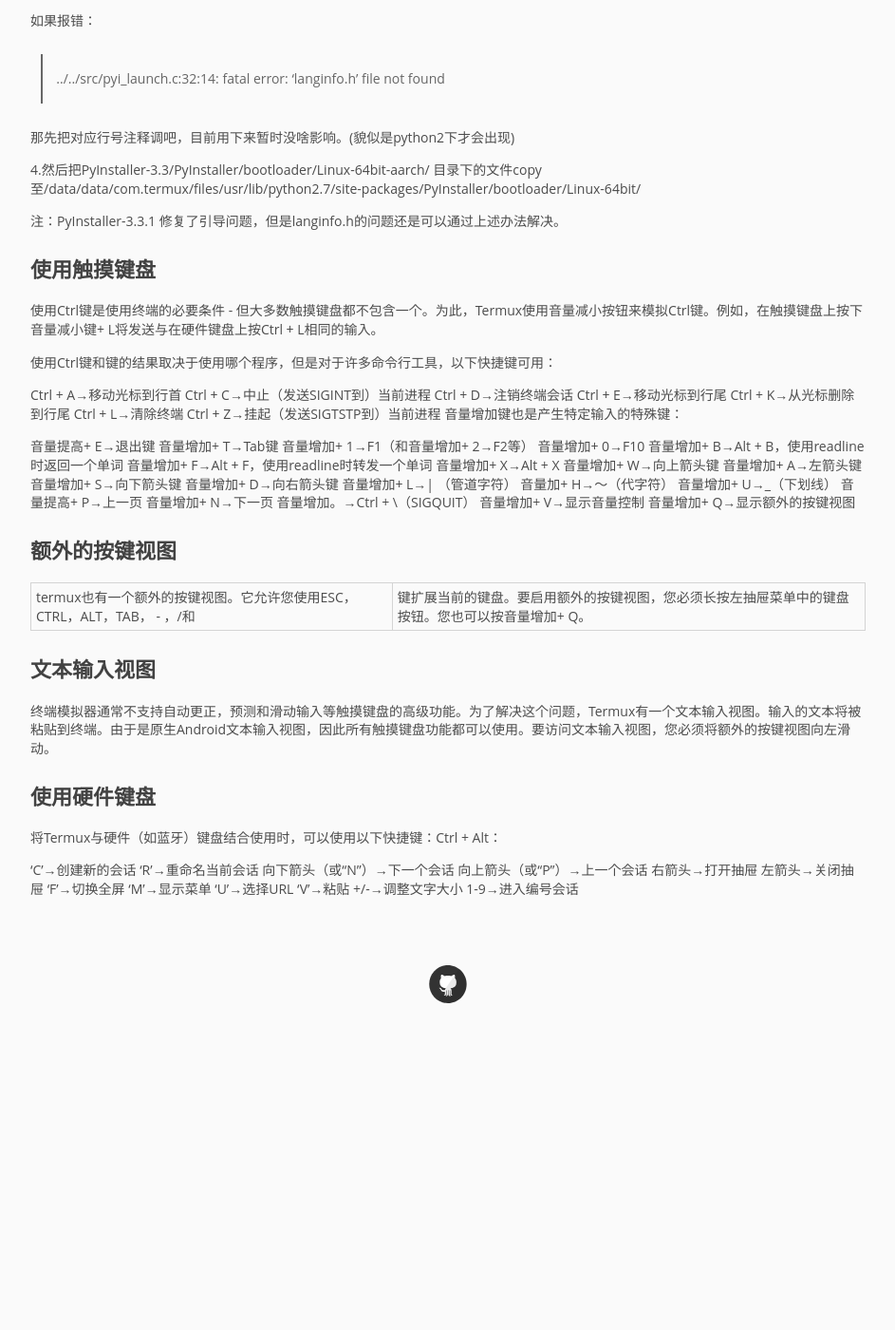
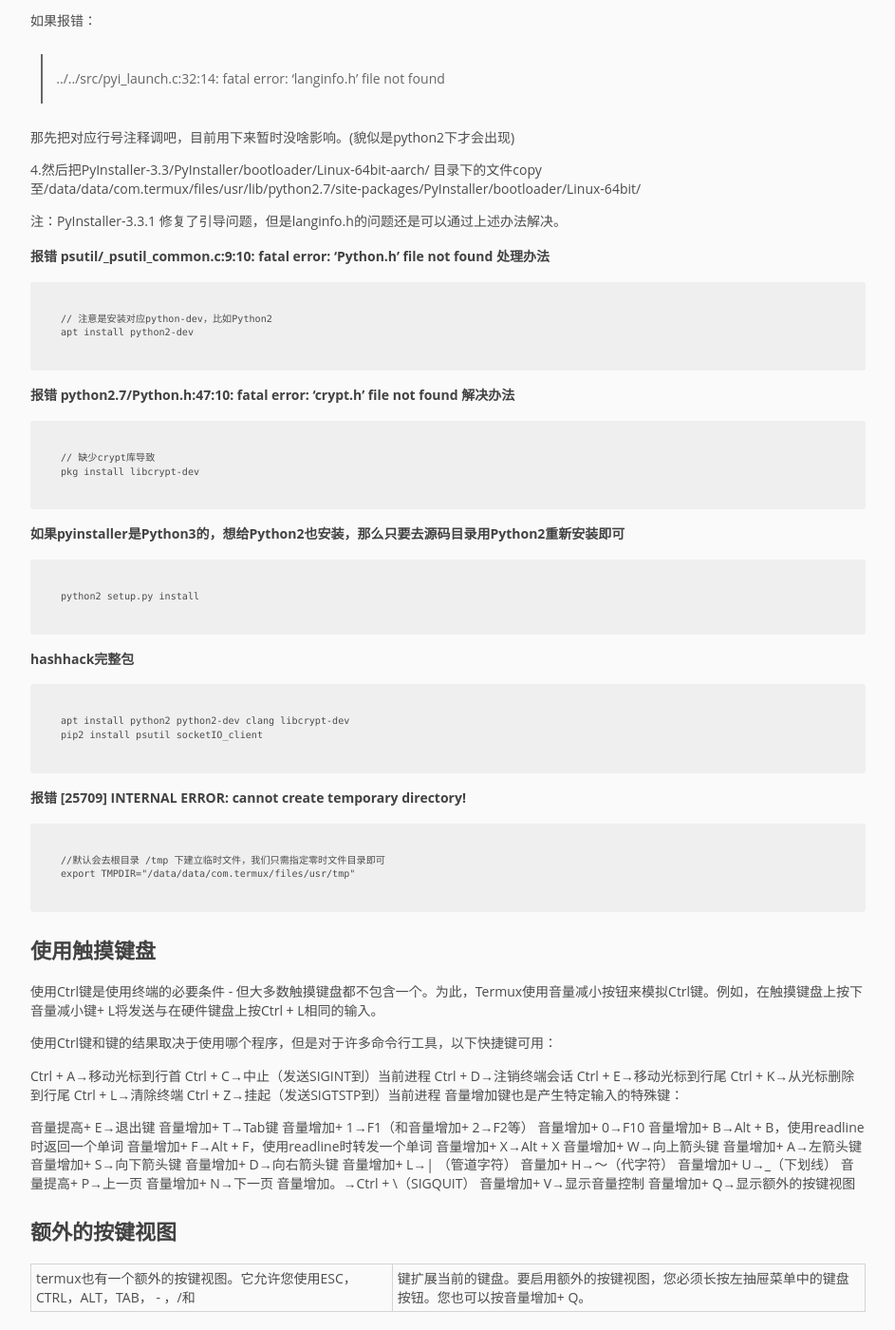
Before and after one commit to pingmalu/pingmalu.github.io, a Jekyll site: the page built from _posts/2017-12-18-Termux使用笔记.md, in a window 1280 px wide and 1400 px high, scrolled down 2542 px. Shown: the whole window at 95% size, without its empty margins (168-1111 px from the left). Built offline with Jekyll 4.4.1, drawn with Linux system fonts in a browser that asks for light colours; before the commit the page ends 3622 px from its top, so only the background shows below that.

Commit message:
'update'

```diff
--- a/_posts/2017-12-18-Termux使用笔记.md
+++ b/_posts/2017-12-18-Termux使用笔记.md
@@ -111,6 +111,35 @@
 注：PyInstaller-3.3.1 修复了引导问题，但是langinfo.h的问题还是可以通过上述办法解决。
 
 
+## 报错    psutil/_psutil_common.c:9:10: fatal error: 'Python.h' file not found 处理办法
+
+	// 注意是安装对应python-dev，比如Python2
+	apt install python2-dev
+
+## 报错   python2.7/Python.h:47:10: fatal error: 'crypt.h' file not found  解决办法
+
+	// 缺少crypt库导致
+	pkg install libcrypt-dev
+
+## 如果pyinstaller是Python3的，想给Python2也安装，那么只要去源码目录用Python2重新安装即可
+
+	python2 setup.py install
+
+## hashhack完整包
+
+	apt install python2 python2-dev clang libcrypt-dev
+	pip2 install psutil socketIO_client
+
+
+
+## 报错   [25709] INTERNAL ERROR: cannot create temporary directory!
+
+	//默认会去根目录 /tmp 下建立临时文件，我们只需指定零时文件目录即可
+	export TMPDIR="/data/data/com.termux/files/usr/tmp"
+
+
+
+
 # 使用触摸键盘
 
 使用Ctrl键是使用终端的必要条件 - 但大多数触摸键盘都不包含一个。为此，Termux使用音量减小按钮来模拟Ctrl键。例如，在触摸键盘上按下音量减小键+ L将发送与在硬件键盘上按Ctrl + L相同的输入。
```
